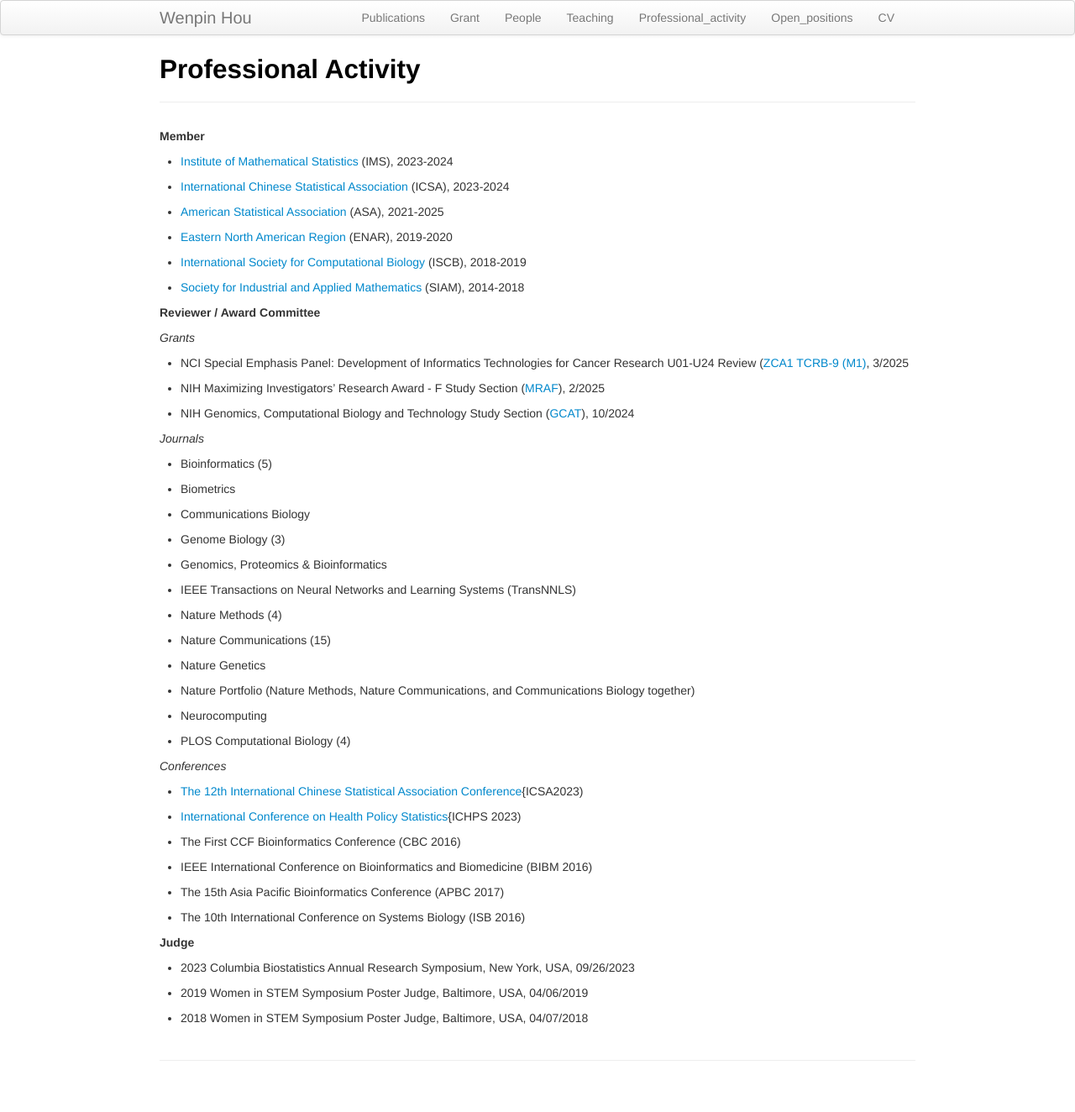
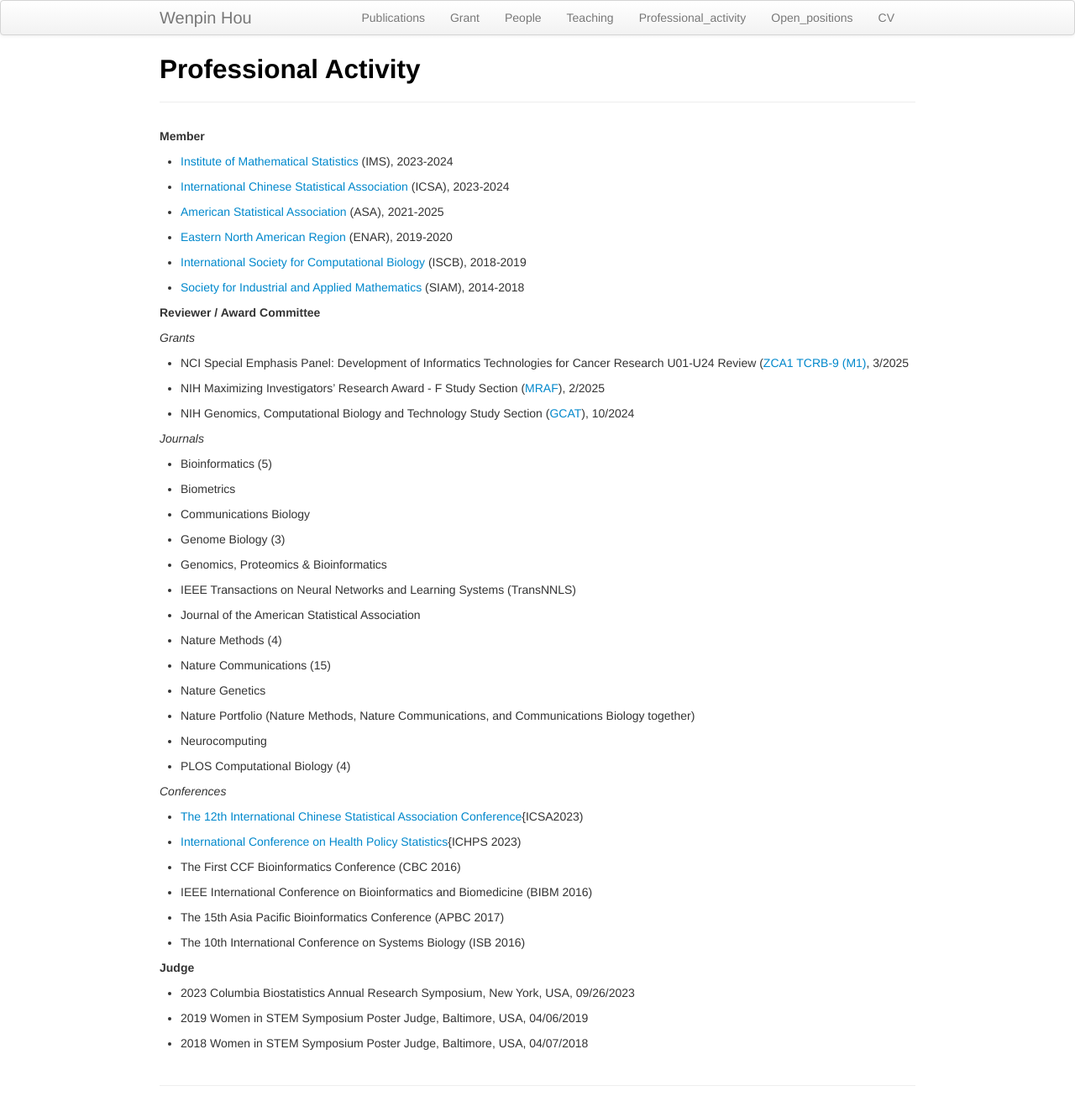
Before and after one commit to Winnie09/Wenpin_Hou, a Jekyll site: the page built from pages/professional.md, in a window 1280 px wide. Shown: the whole page at 84% size. Built offline with Jekyll 4.4.1, drawn with Linux system fonts in a browser that asks for light colours; before the commit the page ends 1294 px from its top, so only the background shows below that.

Commit message:
add review

```diff
--- a/pages/professional.md
+++ b/pages/professional.md
@@ -42,6 +42,8 @@ title: Professional Activity
 
 - IEEE Transactions on Neural Networks and Learning Systems \(TransNNLS\)
 
+- Journal of the American Statistical Association
+
 - Nature Methods (4)
 
 - Nature Communications (15)
```
